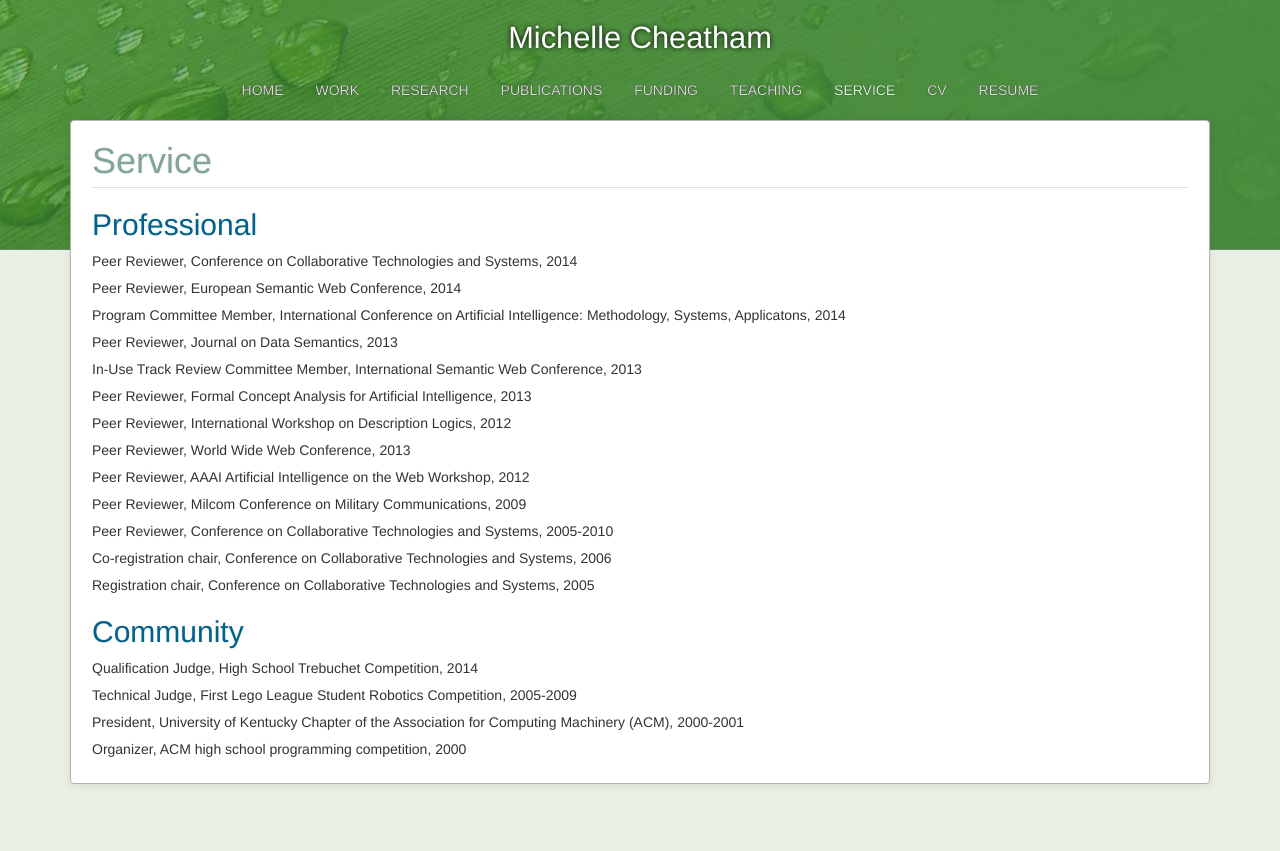
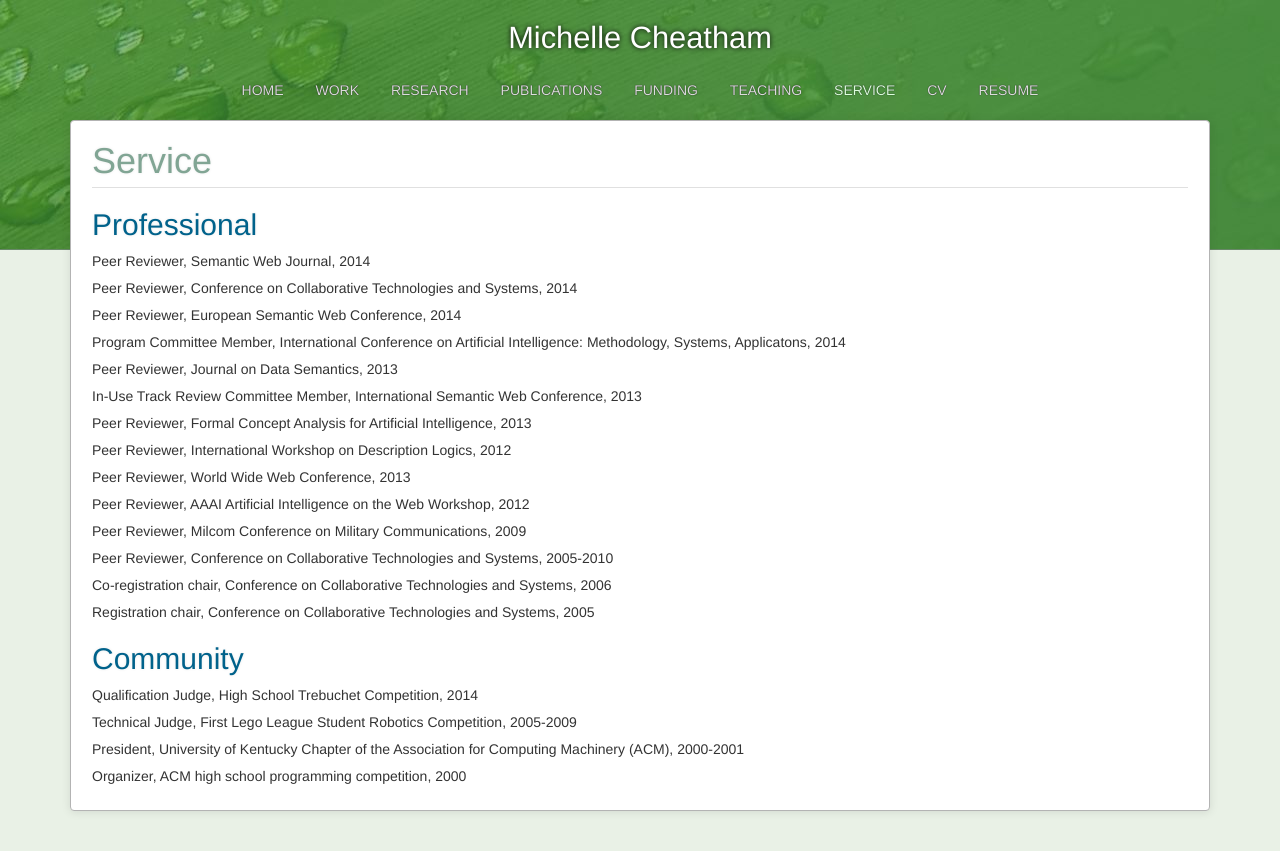
Before and after one commit to mcheatham/mcheatham.github.io, a Jekyll site: the page built from service.md, in a window 1280 px wide. Shown: the top 851 px of the page. Built offline with Jekyll 4.4.1, drawn with Linux system fonts in a browser that asks for light colours; Markdown is read by kramdown in place of the engine named in the settings.

Commit message:
reviewing for SWJ

```diff
--- a/_data/papers.yaml
+++ b/_data/papers.yaml
@@ -1,7 +1,7 @@
 # listed in reverse order by date
 - author: Cheatham, Michelle and Hitzler, Pascal
   title: String Similarity Metrics for Ontology Alignment
-  publication: Proceedings of the 12th International Semanatic Web Conference (ISWC)
+  publication: Proceedings of the 12th International Semantic Web Conference (ISWC)
   location: Sydney, NSW, Australia
   pages: 294-309
   date: October 21-25, 2013
--- a/_data/service.yaml
+++ b/_data/service.yaml
@@ -1,3 +1,8 @@
+- job: Peer Reviewer
+  organization: Semantic Web Journal
+  date: 2014
+  type: professional
+
 - job: Qualification Judge
   organization: High School Trebuchet Competition
   date: 2014
```
Also changed, not shown: 1 other file.
